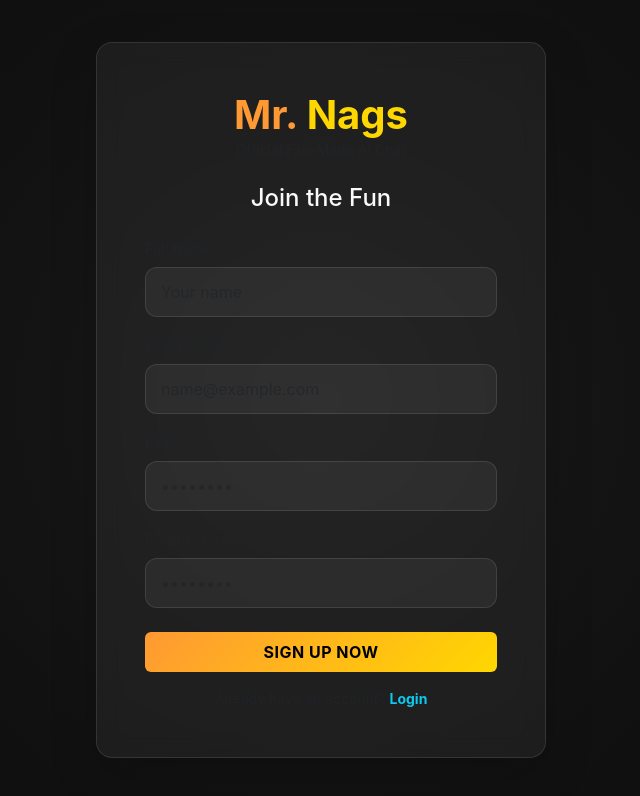
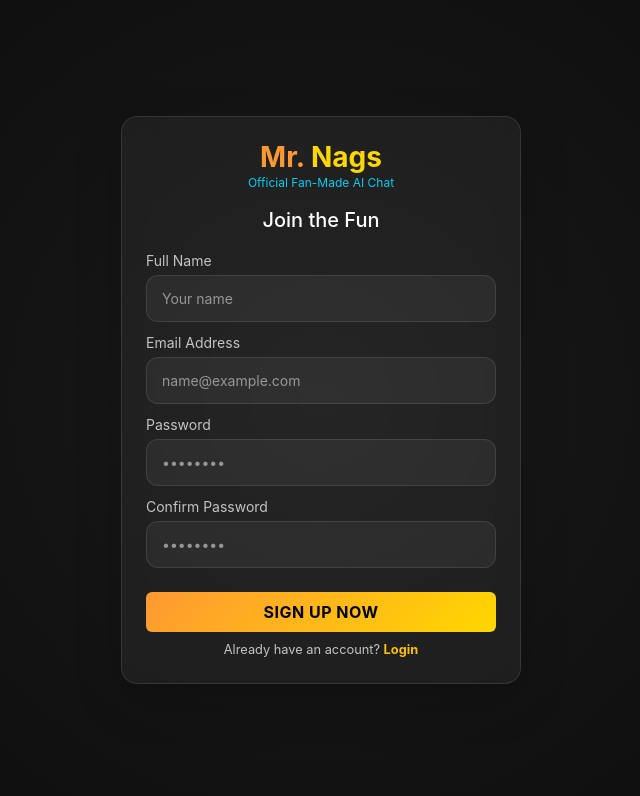
Before and after one commit to pingslayer/mr-nags-gpt-vue, a Vue app: page /register in a window 1280 px wide. Shown: the top 796 px of the page, without its empty margins (319-959 px from the left). Built offline with nearby package versions, Linux system fonts and the light colour scheme.

Commit message:
forms UX fix

```diff
--- a/src/assets/app.css
+++ b/src/assets/app.css
@@ -150,15 +150,19 @@ body {
 .chat-input {
   background: var(--mrnags-glass);
   border: 1px solid var(--mrnags-glass-border);
-  color: white;
+  color: white !important;
   border-radius: 12px;
   padding: 12px 15px;
   resize: none;
+}
+
+.chat-input::placeholder {
+  color: rgba(255, 255, 255, 0.5);
 }
 
 .chat-input:focus {
   background: rgba(255, 255, 255, 0.08);
   border-color: var(--mrnags-saffron);
   box-shadow: 0 0 0 0.25rem rgba(255, 153, 51, 0.1);
-  color: white;
+  color: white !important;
 }
--- a/src/views/AuthView.vue
+++ b/src/views/AuthView.vue
@@ -32,61 +32,61 @@ const handleSubmit = async () => {
 
 <template>
   <div class="auth-container d-flex align-items-center justify-content-center min-vh-100">
-    <div class="glass-card p-5 shadow-lg" style="width: 100%; max-width: 450px;">
-      <div class="text-center mb-4">
-        <h1 class="display-6 fw-bold mb-0">
+    <div class="glass-card p-4 shadow-lg" style="width: 100%; max-width: 400px;">
+      <div class="text-center mb-3">
+        <h1 class="h3 fw-bold mb-0">
           <span style="color: var(--mrnags-saffron)">Mr.</span>
           <span style="color: var(--mrnags-gold)"> Nags</span>
         </h1>
-        <p class="text-muted small">Official Fan-Made AI Chat</p>
+        <p class="text-info small mb-0" style="font-size: 0.75rem;">Official Fan-Made AI Chat</p>
       </div>
 
-      <h2 class="h4 mb-4 text-center">{{ isLogin ? 'Namaste! Welcome Back' : 'Join the Fun' }}</h2>
+      <h2 class="h5 mb-3 text-center text-white">{{ isLogin ? 'Namaste! Welcome Back' : 'Join the Fun' }}</h2>
 
-      <div v-if="auth.error" class="alert alert-danger py-2 small mb-4" role="alert">
+      <div v-if="auth.error" class="alert alert-danger py-2 small mb-3" role="alert" style="font-size: 0.8rem;">
         {{ auth.error }}
       </div>
 
       <form @submit.prevent="handleSubmit">
-        <div v-if="!isLogin" class="mb-3">
-          <label class="form-label small text-muted">Full Name</label>
+        <div v-if="!isLogin" class="mb-2">
+          <label class="form-label small text-light opacity-75 mb-1">Full Name</label>
           <input
             v-model="form.name"
             type="text"
-            class="form-control chat-input"
+            class="form-control chat-input form-control-sm"
             placeholder="Your name"
             required
           >
         </div>
 
-        <div class="mb-3">
-          <label class="form-label small text-muted">Email Address</label>
+        <div class="mb-2">
+          <label class="form-label small text-light opacity-75 mb-1">Email Address</label>
           <input
             v-model="form.email"
             type="email"
-            class="form-control chat-input"
+            class="form-control chat-input form-control-sm"
             placeholder="name@example.com"
             required
           >
         </div>
 
-        <div class="mb-3">
-          <label class="form-label small text-muted">Password</label>
+        <div class="mb-2">
+          <label class="form-label small text-light opacity-75 mb-1">Password</label>
           <input
             v-model="form.password"
             type="password"
-            class="form-control chat-input"
+            class="form-control chat-input form-control-sm"
             placeholder="••••••••"
             required
           >
         </div>
 
-        <div v-if="!isLogin" class="mb-4">
-          <label class="form-label small text-muted">Confirm Password</label>
+        <div v-if="!isLogin" class="mb-3">
+          <label class="form-label small text-light opacity-75 mb-1">Confirm Password</label>
           <input
             v-model="form.password_confirmation"
             type="password"
-            class="form-control chat-input"
+            class="form-control chat-input form-control-sm"
             placeholder="••••••••"
             required
           >
@@ -94,21 +94,21 @@ const handleSubmit = async () => {
 
         <button
           type="submit"
-          class="btn btn-nags-primary w-100 py-2 mb-3"
+          class="btn btn-nags-primary w-100 py-2 mb-2 mt-2"
           :disabled="auth.loading"
         >
           <span v-if="auth.loading" class="spinner-border spinner-border-sm me-2"></span>
           {{ isLogin ? 'Enter The Shed' : 'Sign Up Now' }}
         </button>
 
-        <div class="text-center small">
+        <div class="text-center" style="font-size: 0.8rem;">
           <template v-if="isLogin">
-            <span class="text-muted">Don't have an account? </span>
-            <router-link to="/register" class="text-info text-decoration-none fw-bold">Register</router-link>
+            <span class="text-light opacity-75">Don't have an account? </span>
+            <router-link to="/register" class="text-warning text-decoration-none fw-bold">Register</router-link>
           </template>
           <template v-else>
-            <span class="text-muted">Already have an account? </span>
-            <router-link to="/login" class="text-info text-decoration-none fw-bold">Login</router-link>
+            <span class="text-light opacity-75">Already have an account? </span>
+            <router-link to="/login" class="text-warning text-decoration-none fw-bold">Login</router-link>
           </template>
         </div>
       </form>
```
